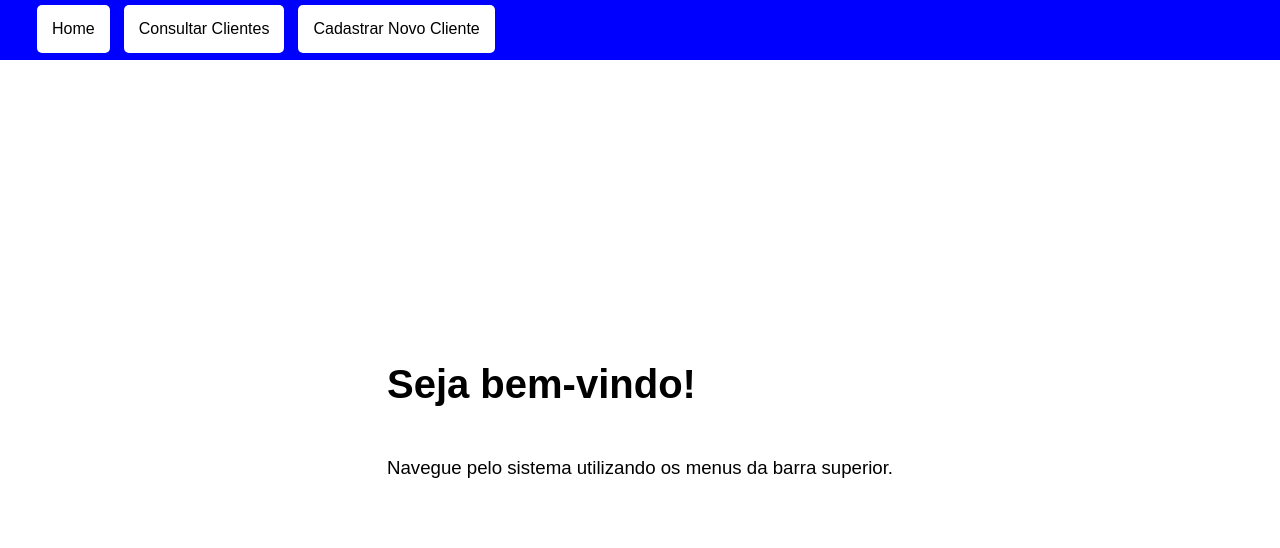
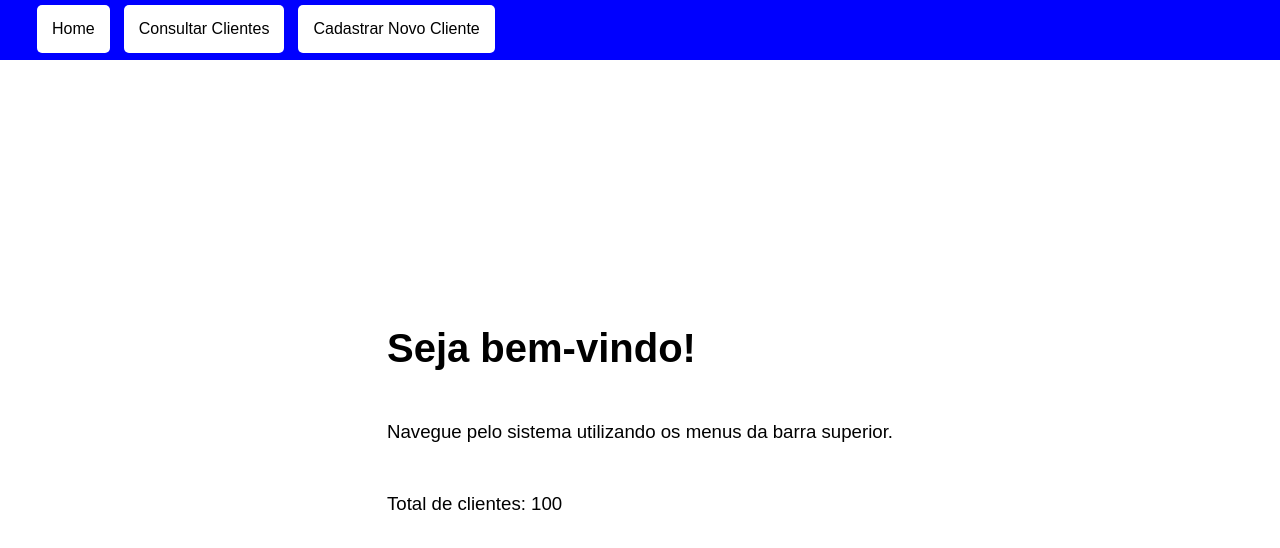
Before and after one commit to rangel-paolo-cardoso/CRUD-Cliente-Front, an Angular app: page /Home in a window 1280 px wide. Shown: the top 548 px of the page. Built offline with nearby package versions, Linux system fonts and the light colour scheme.

Commit message:
Adicionado paragrafo de contagem

```diff
--- a/src/app/home-page/home-page.component.html
+++ b/src/app/home-page/home-page.component.html
@@ -5,5 +5,6 @@
       Navegue pelo sistema utilizando os menus da
       barra superior.
     </p>
+    <p>Total de clientes: 100</p>
   </div>
 </div>
```
